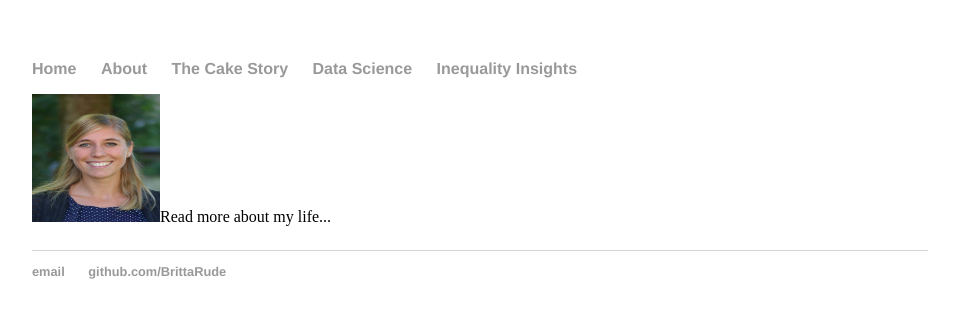
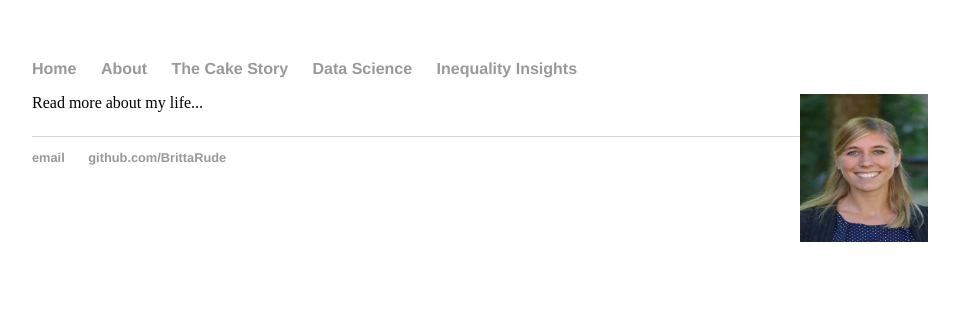
Before and after one commit to BrittaRude/BrittaRude.github.io, a Jekyll site: the page built from index.html, in a window 1280 px wide. Shown: the top 318 px of the page, without its empty margins (160-1119 px from the left). Built offline with Jekyll 4.4.1, drawn with Linux system fonts in a browser that asks for light colours.

Commit message:
Update index.html

```diff
--- a/index.html
+++ b/index.html
@@ -3,7 +3,7 @@
 title: Britta Rude
 ---
 <div class="blurb">
-	<img src="images/Foto_BrittaRude.JPG" alt="ProfilePic" class="inline" style="width:128px;height:128px;/>
+	<img src="images/Foto_BrittaRude.JPG" alt="ProfilePic" class="inline" style="float:right;width:128px;height:148px;/>
 	<h1>Hi there, I'm Britta Rude!</h1>
 	<p>I'm a PhD student in economics at LMU , a Junior Economist at iFO Institute , and a consultant at the World Bank. Here I want to share what I am most passionate about, that is, topics of inequality, as well as data science. <a href="/about">Read more about my life...</a></p>
 </div><!-- /.blurb -->
```
